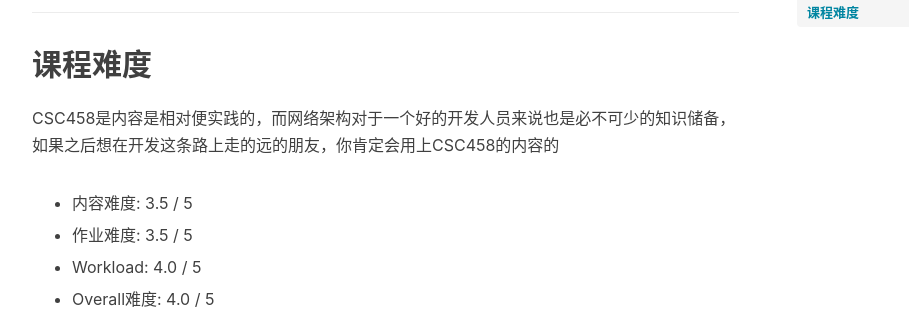
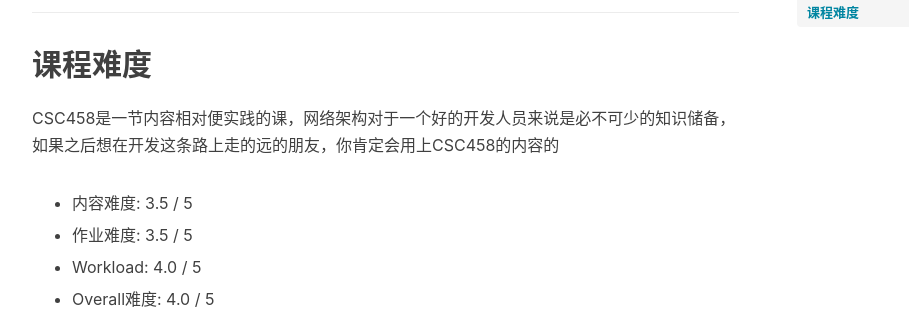
Before and after one commit to UT-Application-Development-Association/course-wiki, a Jekyll site: the page built from _posts/2021-01-01-csc458.md, in a window 1280 px wide and 900 px high, scrolled down 1697 px. Shown: the part 152-461 px from the top of the window, without its empty margins (233-1142 px from the left). Built offline with Jekyll 4.4.1, drawn with Linux system fonts in a browser that asks for light colours; nearby versions of some CDN libraries; comment, search, counter and statistics services are not loaded.

Commit message:
fix wording on csc458

```diff
--- a/_posts/2021-01-01-csc458.md
+++ b/_posts/2021-01-01-csc458.md
@@ -38,7 +38,7 @@ Peter Josef Marbach: Peter是一个十分和蔼的教授，讲课质量是很不
 Yashar Ganjali: Yashar也是十分和蔼的教授，也是最开始开设CSC458这节课的人，讲课质量也是很过硬的, CSC458用的slide基本都是他编写的。他偏向于实践部分，所以出卷的倾向会偏重于实践多
 
 ## 课程难度
-CSC458是内容是相对便实践的，而网络架构对于一个好的开发人员来说也是必不可少的知识储备，如果之后想在开发这条路上走的远的朋友，你肯定会用上CSC458的内容的
+CSC458是一节内容相对便实践的课，网络架构对于一个好的开发人员来说是必不可少的知识储备，如果之后想在开发这条路上走的远的朋友，你肯定会用上CSC458的内容的
 
 - 内容难度: 3.5 / 5
 
```
